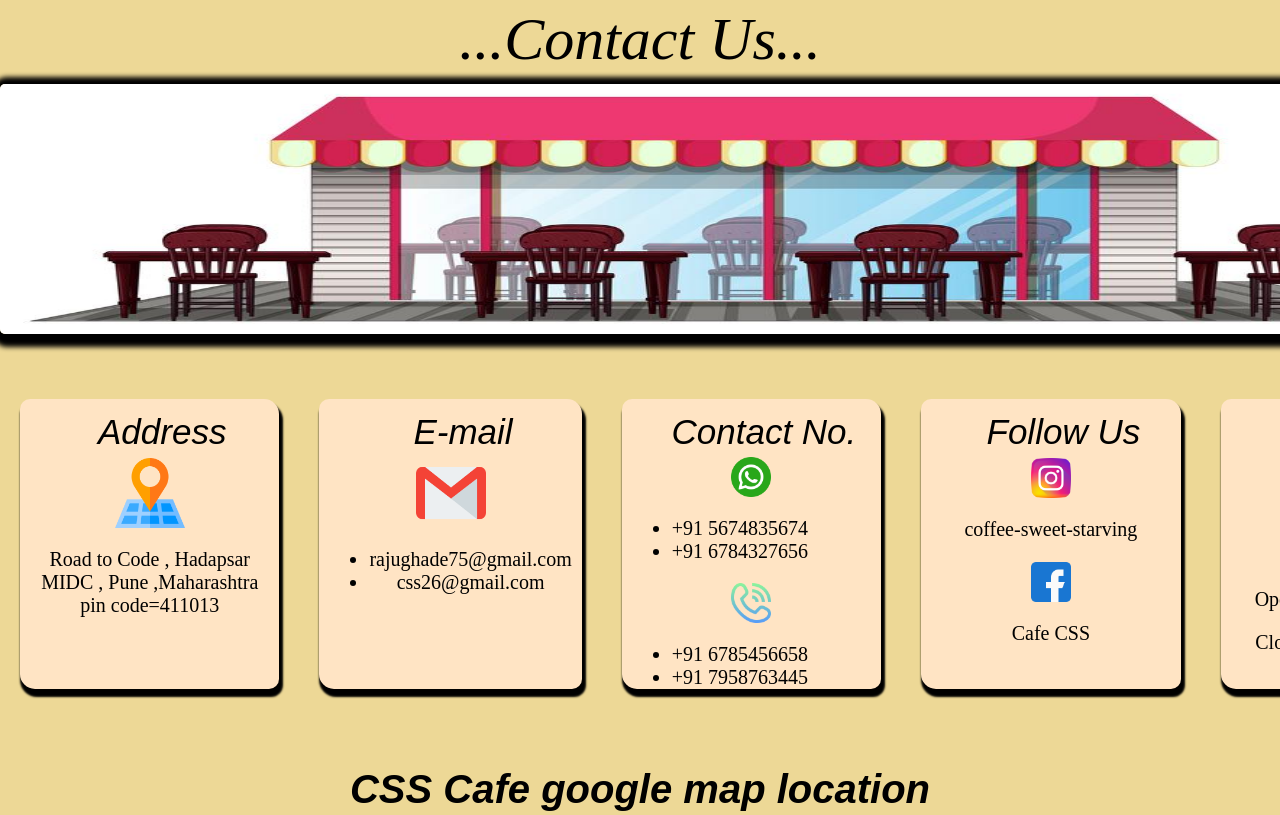
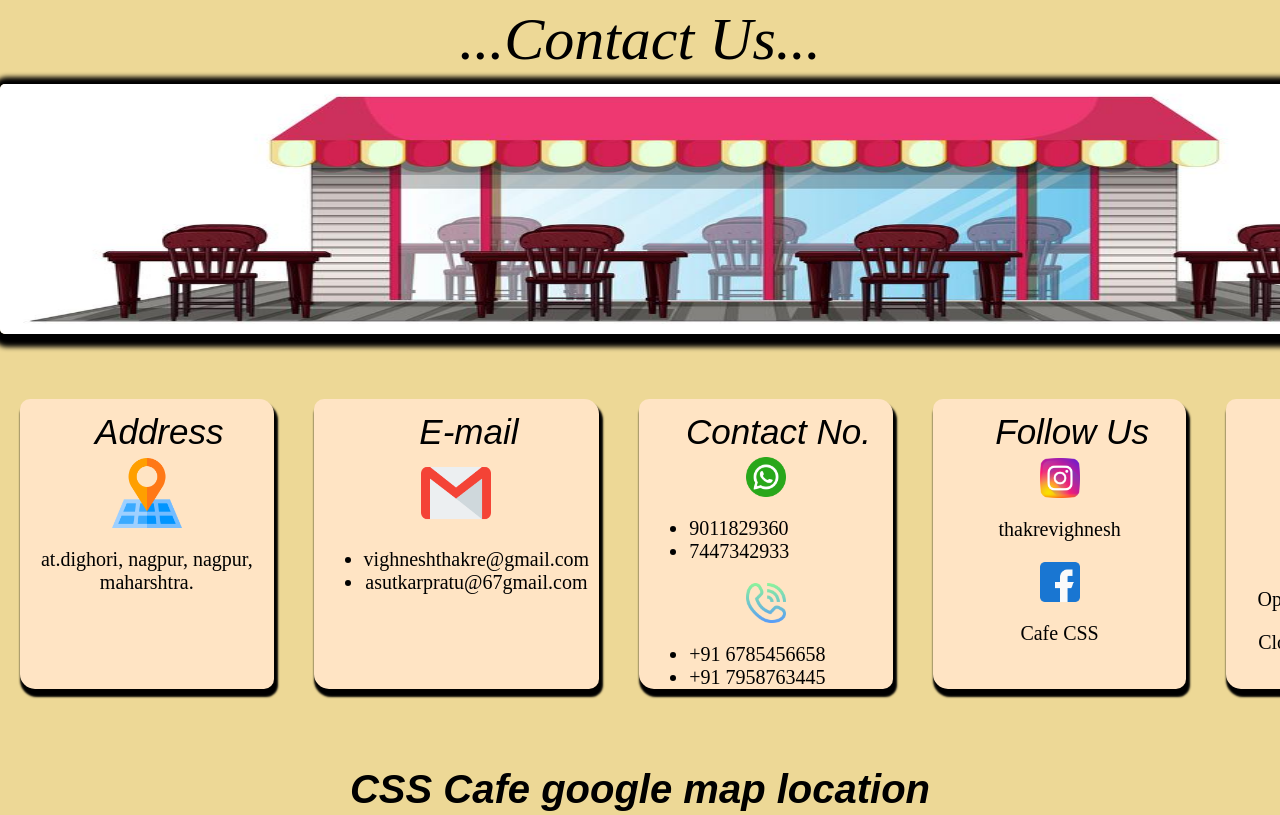
Before and after one commit to vighnesh-thakre/cafe-coffee, a plain HTML site: page pages/contact us.html in a window 1280 px wide. Shown: the top 815 px of the page. Drawn offline with Linux system fonts and the light colour scheme.

Commit message:
contact details

```diff
--- a/pages/contact us.html
+++ b/pages/contact us.html
@@ -18,15 +18,15 @@
 
                 <img class="img1" src="./../img/map.png" />
 
-                <p class="text1">Road to Code , Hadapsar MIDC , Pune ,Maharashtra pin code=411013</p>
+                <p class="text1">at.dighori, nagpur, nagpur, maharshtra.</p>
             </div>
                 <div class="flex">
                     <p class="ex1">E-mail</p>
 
                         <img class="img1" src="./../img/gmail.png" />
                         <ul class="text1">
-                            <li>rajughade75@gmail.com</li>
-                            <li>css26@gmail.com</li>
+                            <li>vighneshthakre@gmail.com</li>
+                            <li>asutkarpratu@67gmail.com</li>
                         </ul>
                     </div>
                 <div class="flex" class="ex3">
@@ -35,8 +35,8 @@
                     <img class="text3" src="./../img/whatsapp.png" />
 
                     <ul class="text4">
-                        <li>+91 5674835674</li>
-                        <li>+91 6784327656</li>
+                        <li>9011829360</li>
+                        <li>7447342933</li>
                     </ul>
 
                     <img class="text3" src="./../img/telephone.png" />
@@ -49,7 +49,7 @@
                 <div class="flex" class="ex4">
                     <p class="ex1">Follow Us</p>
            <img class="img2" src="./../img/instagram.png" />
-                    <p class="text1">coffee-sweet-starving</p>
+                    <p class="text1">thakrevighnesh</p>
                     <img class="img2" src="./../img/facebook.png" />
 
                     <p class="text1">Cafe CSS</p>
```
